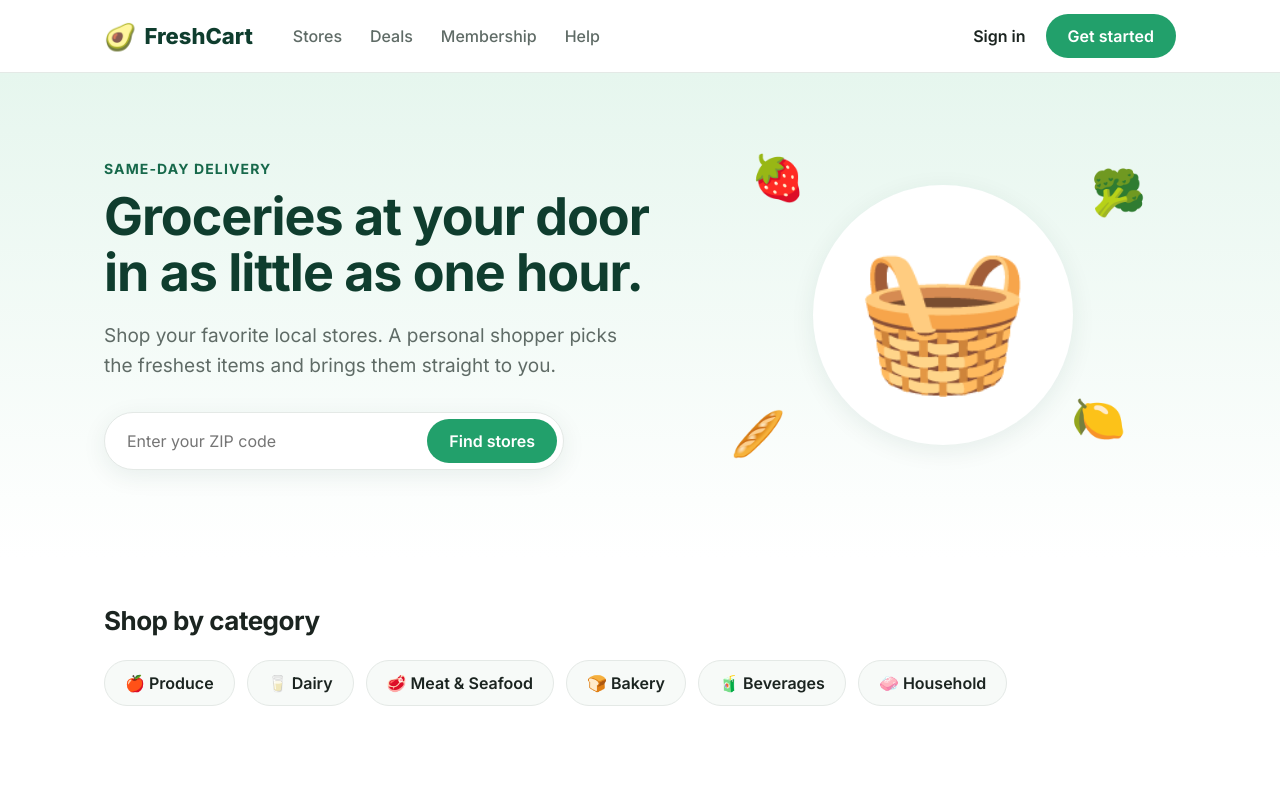
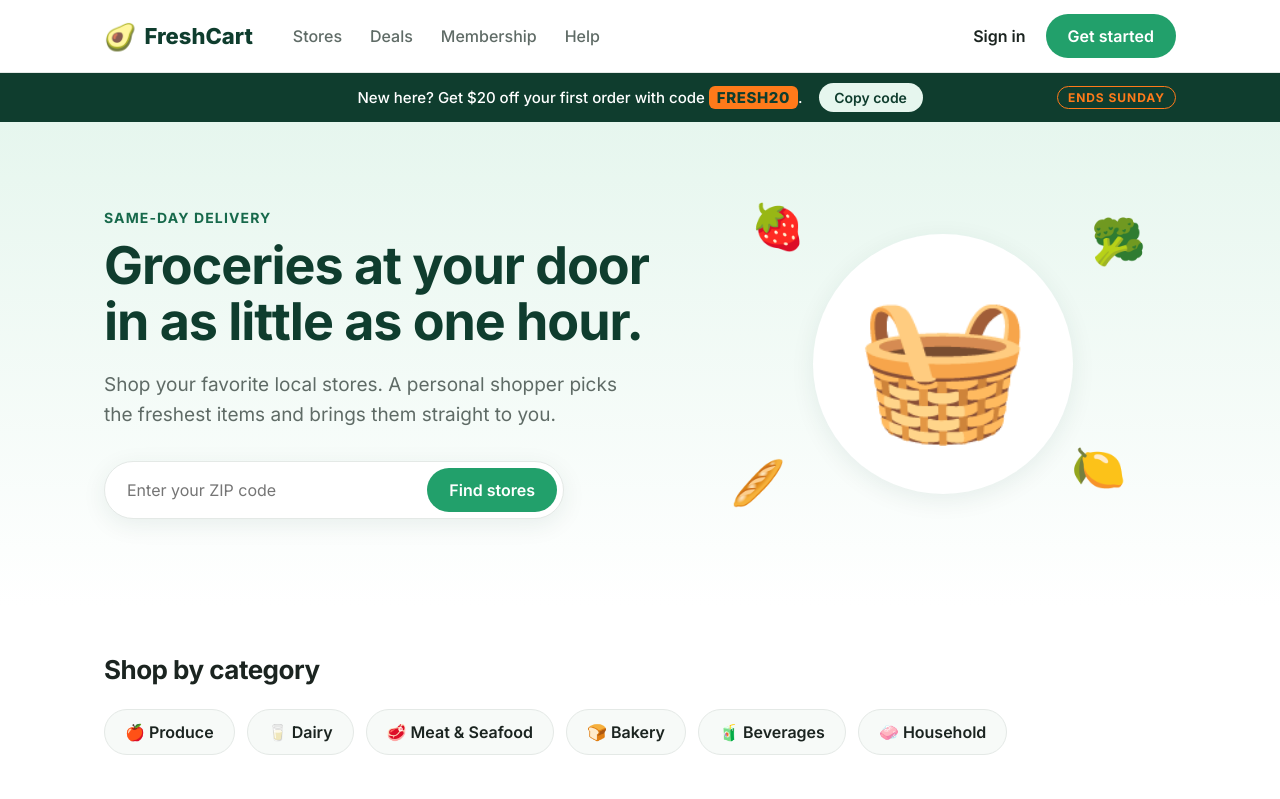
Before and after one commit to Nit-1997-work/freshcart, a website built with Vite: page index.html in a window 1280 px wide. Shown: the top 799 px of the page. Built offline with nearby package versions, Linux system fonts and the light colour scheme.

Commit message:
Here's a ticket from our product team: https://app.clickup.com/t/86bcn1d9t...

```diff
--- a/index.html
+++ b/index.html
@@ -27,6 +27,14 @@
     </header>
 
     <main>
+      <aside class="promo-banner" aria-label="First-order promotion">
+        <div class="container promo-inner">
+          <p class="promo-text">New here? Get $20 off your first order with code <strong class="promo-code">FRESH20</strong>.</p>
+          <button class="btn promo-copy" type="button" data-code="FRESH20" aria-live="polite">Copy code</button>
+          <span class="promo-tag">Ends Sunday</span>
+        </div>
+      </aside>
+
       <section class="hero">
         <div class="container hero-inner">
           <div class="hero-copy">
@@ -105,5 +113,15 @@
         </nav>
       </div>
     </footer>
+    <script>
+      const copyBtn = document.querySelector('.promo-copy');
+      let resetTimer;
+      copyBtn.addEventListener('click', async () => {
+        await navigator.clipboard.writeText(copyBtn.dataset.code);
+        copyBtn.textContent = 'Copied!';
+        clearTimeout(resetTimer);
+        resetTimer = setTimeout(() => (copyBtn.textContent = 'Copy code'), 2000);
+      });
+    </script>
   </body>
 </html>
--- a/src/styles.css
+++ b/src/styles.css
@@ -127,6 +127,68 @@ h3 {
   align-items: center;
   gap: 20px;
   font-weight: 600;
+}
+
+.promo-banner {
+  background: var(--green-900);
+  color: #fff;
+}
+
+.promo-inner {
+  display: grid;
+  grid-template-columns: 1fr auto auto 1fr;
+  align-items: center;
+  gap: 16px;
+  padding-top: 10px;
+  padding-bottom: 10px;
+}
+
+.promo-tag {
+  justify-self: end;
+  padding: 3px 10px;
+  border: 1px solid var(--orange-500);
+  border-radius: 999px;
+  color: var(--orange-500);
+  font-size: 12px;
+  font-weight: 700;
+  letter-spacing: 0.08em;
+  text-transform: uppercase;
+  white-space: nowrap;
+}
+
+.promo-text {
+  grid-column: 2;
+  margin: 0;
+  font-size: 15px;
+  font-weight: 500;
+  line-height: 1.4;
+}
+
+.promo-code {
+  padding: 2px 8px;
+  border-radius: 6px;
+  background: var(--orange-500);
+  color: var(--green-900);
+  font-weight: 800;
+  letter-spacing: 0.04em;
+}
+
+.promo-copy {
+  flex-shrink: 0;
+  min-width: 104px;
+  padding: 6px 14px;
+  font-size: 14px;
+  background: var(--green-100);
+  color: var(--green-900);
+}
+
+.promo-copy:hover {
+  background: #fff;
+}
+
+.promo-copy:focus-visible {
+  outline: 2px solid var(--orange-500);
+  outline-offset: 2px;
 }
 
 .hero {
@@ -322,4 +384,5 @@ h3 {
   .hero h1 { font-size: 38px; }
   .grid { grid-template-columns: repeat(2, 1fr); }
   .nav { display: none; }
+  .promo-inner { display: flex; flex-direction: column; gap: 8px; text-align: center; }
 }
```
